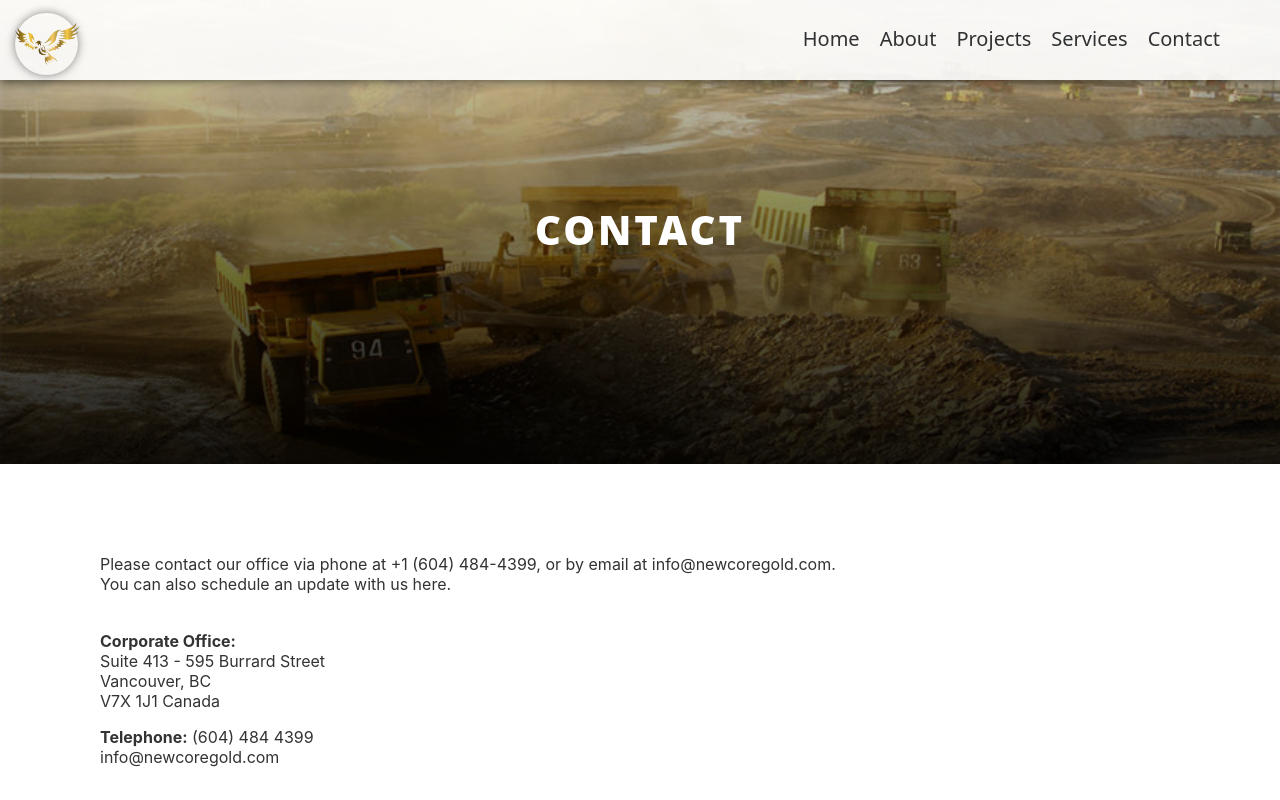
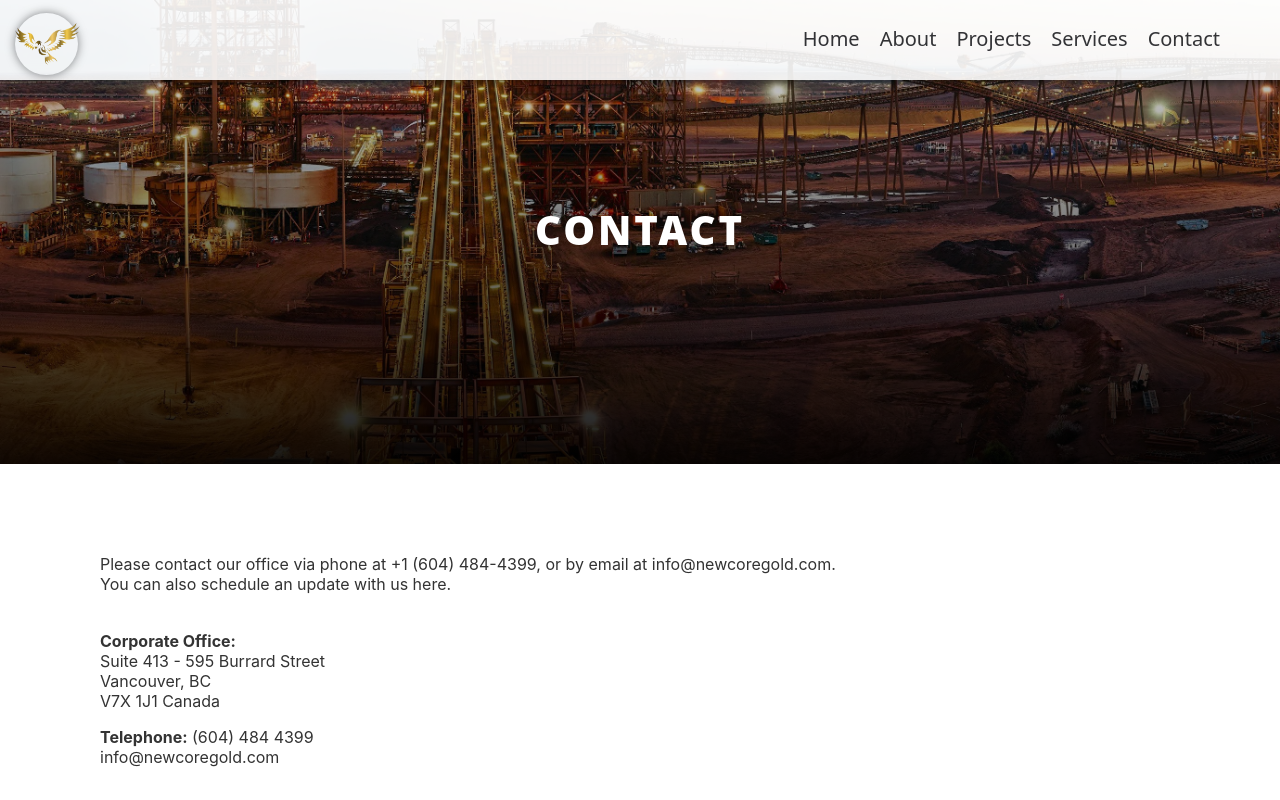
Before and after one commit to LawrenceDarko/goldhawk, a React (Create React App) app: page /Contact in a window 1280 px wide. Shown: the top 800 px of the page. Built offline with nearby package versions, Linux system fonts and the light colour scheme.

Commit message:
other pages header image

```diff
--- a/src/components/OtherPagesCarousel.js
+++ b/src/components/OtherPagesCarousel.js
@@ -25,12 +25,12 @@ const PageHeaderImageContainer = styled.div`
     /* border: 1px solid white; */
 
     /* background-image: url("/caro.jpg"); */
-    background-image: linear-gradient(rgba(0, 0, 0, 0.1), rgba(0,0,0, 0.9)), url("/caros.jpg");
+    background-image: linear-gradient(rgba(0, 0, 0, 0.1), rgba(0,0,0, 0.9)), url("/images/head4.jpg");
     background-repeat: no-repeat;
     background-size: cover;
     /* object-fit: cover; */
     background-position: center;
-    /* background-attachment: fixed; */
+    background-attachment: fixed;
     line-height: 1.5;
 
     > h1 {
```
Also changed, not shown: public/images/head4.jpg (added).
